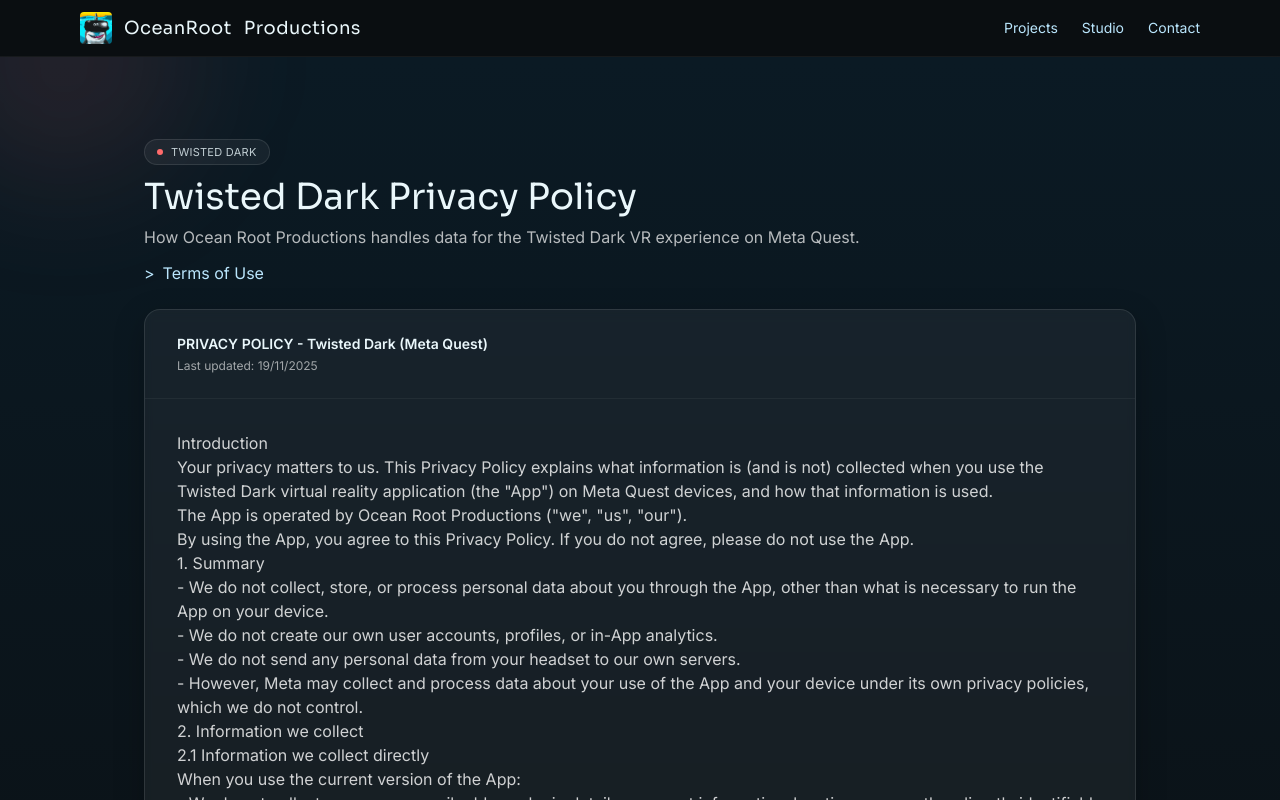
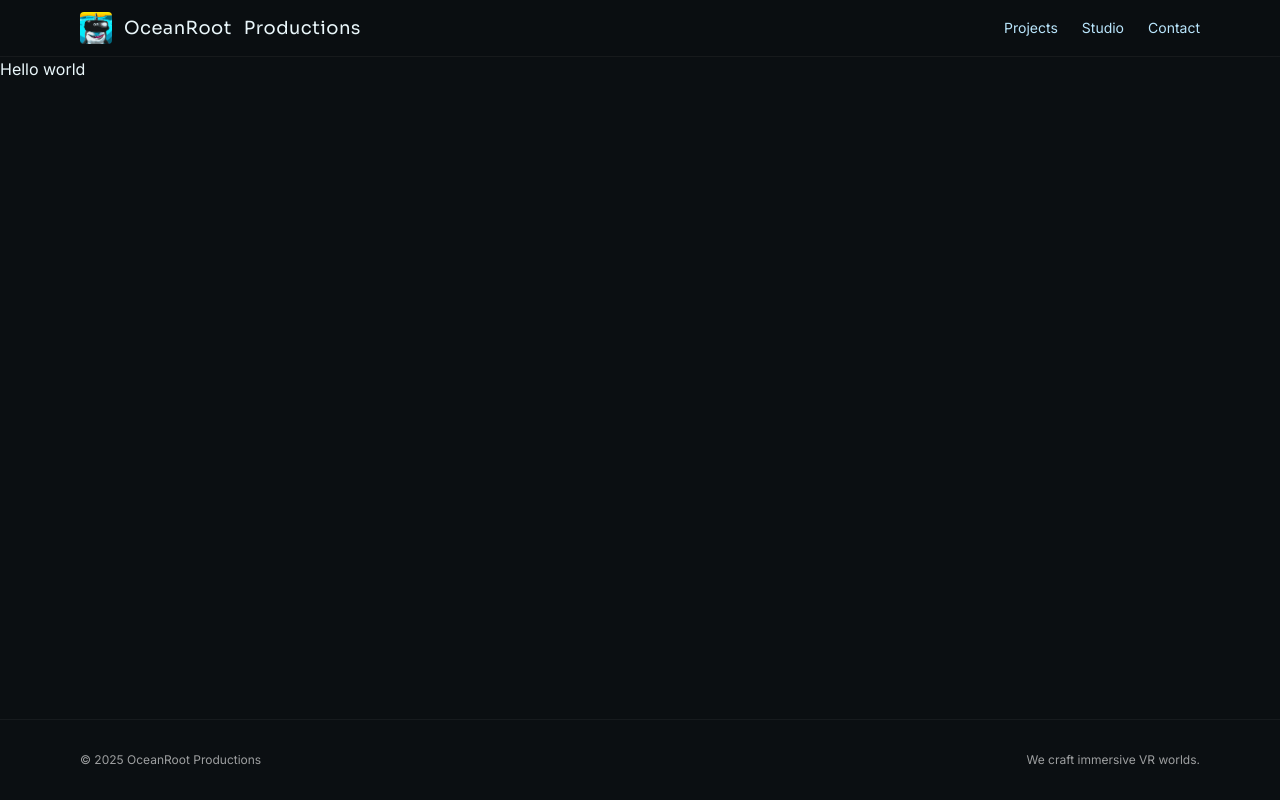
Before and after one commit to oceanrootproductions/website, a React (Vite) app: page /twisteddarkprivacy in a window 1280 px wide. Shown: the top 800 px of the page. Built offline with nearby package versions, Linux system fonts and the light colour scheme.

Commit message:
test string

```diff
--- a/src/routes/TwistedDarkPrivacy.tsx
+++ b/src/routes/TwistedDarkPrivacy.tsx
@@ -1,13 +1,14 @@
-import LegalDocumentPage from "../components/LegalDocumentPage";
-import { twistedDarkPrivacyDoc } from "../data/twistedDarkLegal";
+//import LegalDocumentPage from "../components/LegalDocumentPage";
+//import { twistedDarkPrivacyDoc } from "../data/twistedDarkLegal";
 
 export default function TwistedDarkPrivacy() {
   return (
-    <LegalDocumentPage
-      heading="Twisted Dark Privacy Policy"
-      doc={twistedDarkPrivacyDoc}
-      description="How Ocean Root Productions handles data for the Twisted Dark VR experience on Meta Quest."
-      relatedLink={{ to: "/twisteddark/terms", label: "Terms of Use" }}
-    />
+    // <LegalDocumentPage
+    //   heading="Twisted Dark Privacy Policy"
+    //   doc={twistedDarkPrivacyDoc}
+    //   description="How Ocean Root Productions handles data for the Twisted Dark VR experience on Meta Quest."
+    //   relatedLink={{ to: "/twisteddark/terms", label: "Terms of Use" }}
+    // />
+    <h1>Hello world</h1>
   );
 }
```
